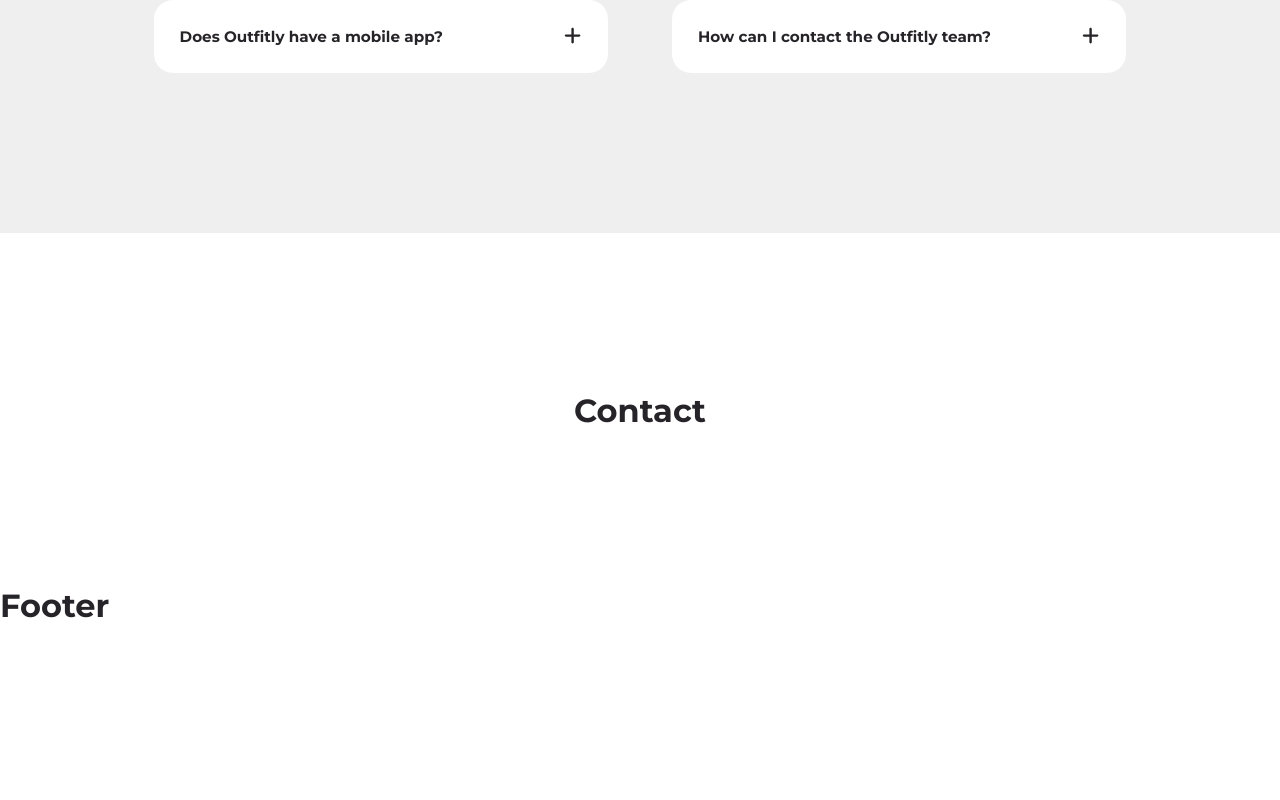
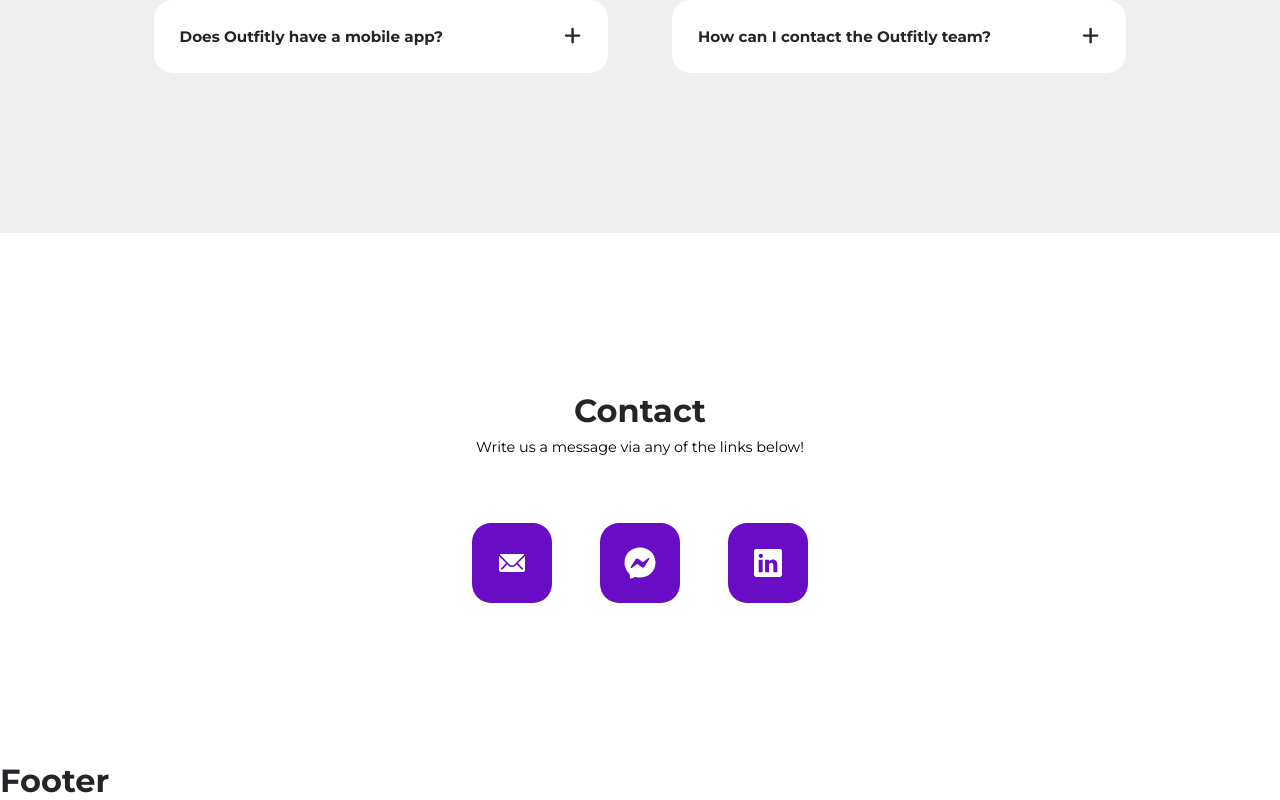
Before and after one commit to prosenicaa/outfitly_react, a React (Create React App) app: page / in a window 1280 px wide. Shown: the part 3023-3823 px from the top of the page. Before the commit the page ends 3648 px from the top, so only its background shows below. Built offline with nearby package versions, Linux system fonts and the light colour scheme.

Commit message:
Add contact section with email, Messenger and LinkedIn links

```diff
--- a/src/sections/contact/Contact.jsx
+++ b/src/sections/contact/Contact.jsx
@@ -1,8 +1,16 @@
+import contacts from './data'
 import './contact.css';
 
 const Contact = () => {
   return (
-    <section id="contact"><h2>Contact</h2></section>
+    <section id="contact">
+      <h2>Contact</h2>
+      <p>Write us a message via any of the links below!</p>
+      <div className="container contact__container">
+        {contacts.map(contact => <a key={contact.id} href={contact.link} target="_blank"
+        rel="noopener noreferrer">{contact.icon}</a>)}
+      </div>
+      </section>
   )
 }
 
--- a/src/sections/contact/contact.css
+++ b/src/sections/contact/contact.css
@@ -0,0 +1,33 @@
+.contact__container {
+    width: fit-content;
+    display: flex;
+    justify-content: center;
+    gap: 3rem;
+}
+
+.contact__container a {
+    width: 5rem;
+    aspect-ratio: 1/1;
+    color: var(--color-white);
+    background: var(--color-primary);
+    display: grid;
+    place-items: center;
+    font-size: 2rem;
+    border: 2px solid transparent;
+    border-radius: var(--border-radius-1);
+}
+
+.contact__container a:hover {
+    background: transparent;
+    border-color: var(--color-primary);
+    color: var(--color-primary);
+    transform: translateY(-0.5rem);
+}
+
+/*MEDIA QUERY (phones) */
+
+@media screen and (max-width: 600px){
+    .contact__container {
+        gap: 1.5rem;
+    }
+}
--- /dev/null
+++ b/src/sections/contact/data.js
@@ -0,0 +1,11 @@
+import { IoIosMail } from "react-icons/io";
+import { FaFacebookMessenger } from "react-icons/fa6";
+import { IoLogoLinkedin } from "react-icons/io5";
+
+const data = [
+    {id: 1, icon: <IoIosMail/>, link: 'mailto:andjelaprosenica@gmail.com'},
+    {id: 2, icon: <FaFacebookMessenger/>, link: 'https://www.messenger.com/t/100003621639988'},
+    {id: 3, icon: <IoLogoLinkedin/>, link: 'https://www.linkedin.com/in/anđela-prosenica-22a709269/'}
+]
+
+export default data
```
